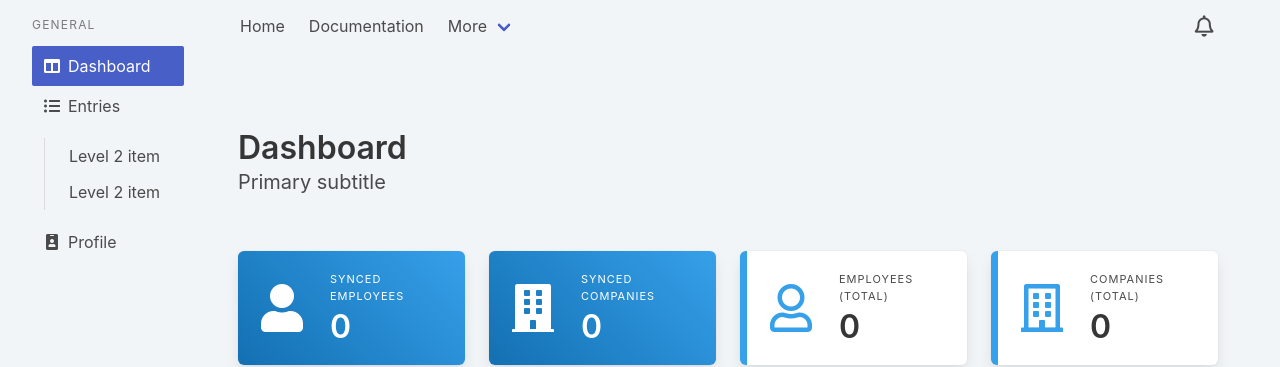
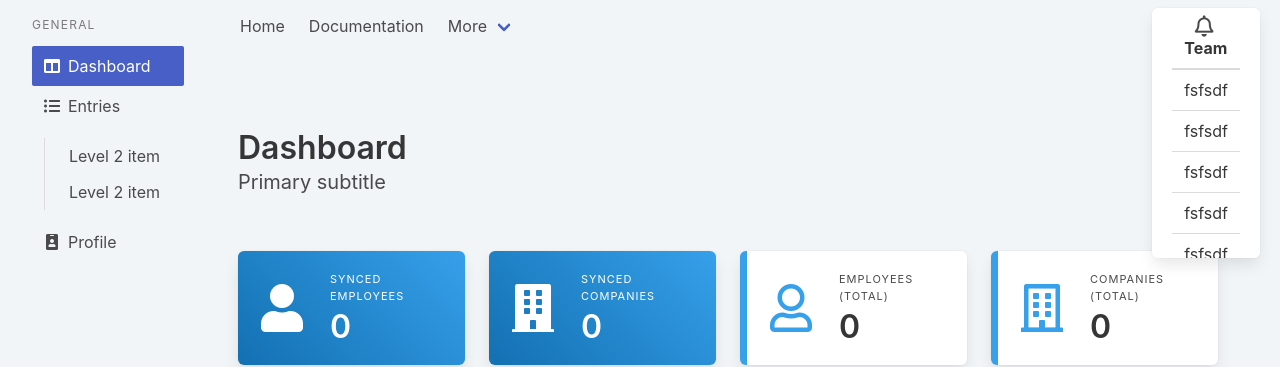
Before and after one commit to indigoblake/hr-crl-test, a React (Create React App) app in the folder front/: page /admin in a window 1280 px wide. Shown: the top 367 px of the page. Built offline with nearby package versions, Linux system fonts and the light colour scheme; no server answers.

Commit message:
Add test styles
To check how it looks on Mac

```diff
--- a/front/src/components/admin/Dashboard.js
+++ b/front/src/components/admin/Dashboard.js
@@ -2,9 +2,11 @@ import React, { useEffect, useContext } from 'react'
 import { Summary } from '../../elements/Summary'
 import { Employees } from '../../elements/Employees'
 import { EmployeeContext } from '../../contexts/EmployeeContext'
+import { Entries } from '../../elements/Entries'
 
 export const Dashboard = () => {
   const { updateEmployees } = useContext(EmployeeContext);
+
   useEffect(() => {
     fetch('http://localhost:5000/api/employees/merged')
       .then(res => res.json())
@@ -33,6 +35,7 @@ export const Dashboard = () => {
           </div>
         </div>
       </section>
+      <Entries />
       <Summary />
       <Employees />
     </>
--- /dev/null
+++ b/front/src/elements/Entries.js
@@ -0,0 +1,37 @@
+import React from 'react';
+
+export const Entries = () => {
+  return (
+    <div>
+      <div className="entries box is-absolute">
+        <table class="table w-100">
+          <thead>
+            <tr>
+              <th>Team</th>
+            </tr>
+          </thead>
+          <tbody>
+            <tr>
+              <td>fsfsdf</td>
+            </tr>
+            <tr>
+              <td>fsfsdf</td>
+            </tr>
+            <tr>
+              <td>fsfsdf</td>
+            </tr>
+            <tr>
+              <td>fsfsdf</td>
+            </tr>
+            <tr>
+              <td>fsfsdf</td>
+            </tr>
+            <tr>
+              <td>fsfsdf</td>
+            </tr>
+          </tbody>
+        </table>
+      </div>
+    </div>
+  );
+}
--- a/front/src/sass/Main.scss
+++ b/front/src/sass/Main.scss
@@ -53,6 +53,17 @@ main.admin {
     padding: 30px;
     //background-color: $color-background-light;
   }
+  .entries {
+    top: 20px;
+    right: 20px;
+    max-height: 250px;
+    overflow-y: auto;
+    z-index: 1;
+
+  }
+  .entries::-webkit-scrollbar {
+    display: none;
+  }
 }
 
 // Import only what you need from Bulma
--- a/front/src/sass/bulma-overrides-post.scss
+++ b/front/src/sass/bulma-overrides-post.scss
@@ -1,5 +1,7 @@
 
 .progress {border-radius: 5px}
+.is-fixed {position: fixed !important;}
+.is-absolute {position: absolute !important;}
 .is-gradient-main {
   background: linear-gradient(45deg, darken($primary, 18%) 0%, $primary 100%);
 }
```
